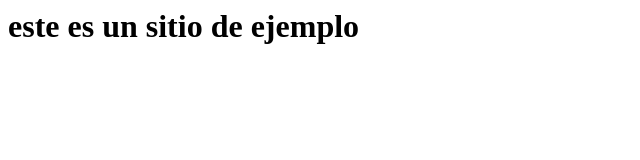
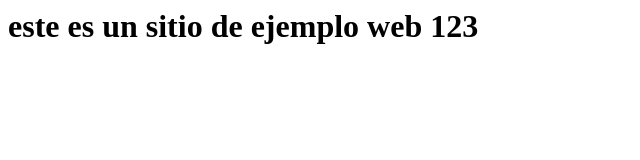
Before and after one commit to ing-jorgecollazos/videojuegos, a plain HTML site: page index.html in a window 1280 px wide. Shown: the whole page, without its empty margins (0-640 px from the left). Drawn offline with Linux system fonts and the light colour scheme.

```diff
--- a/index.html
+++ b/index.html
@@ -3,7 +3,7 @@
 <title>mi sitio</title>
 </head>
 <body>
-<h1>este es un sitio de ejemplo
+<h1>este es un sitio de ejemplo web 123
 </body>
 
 </html>
```
